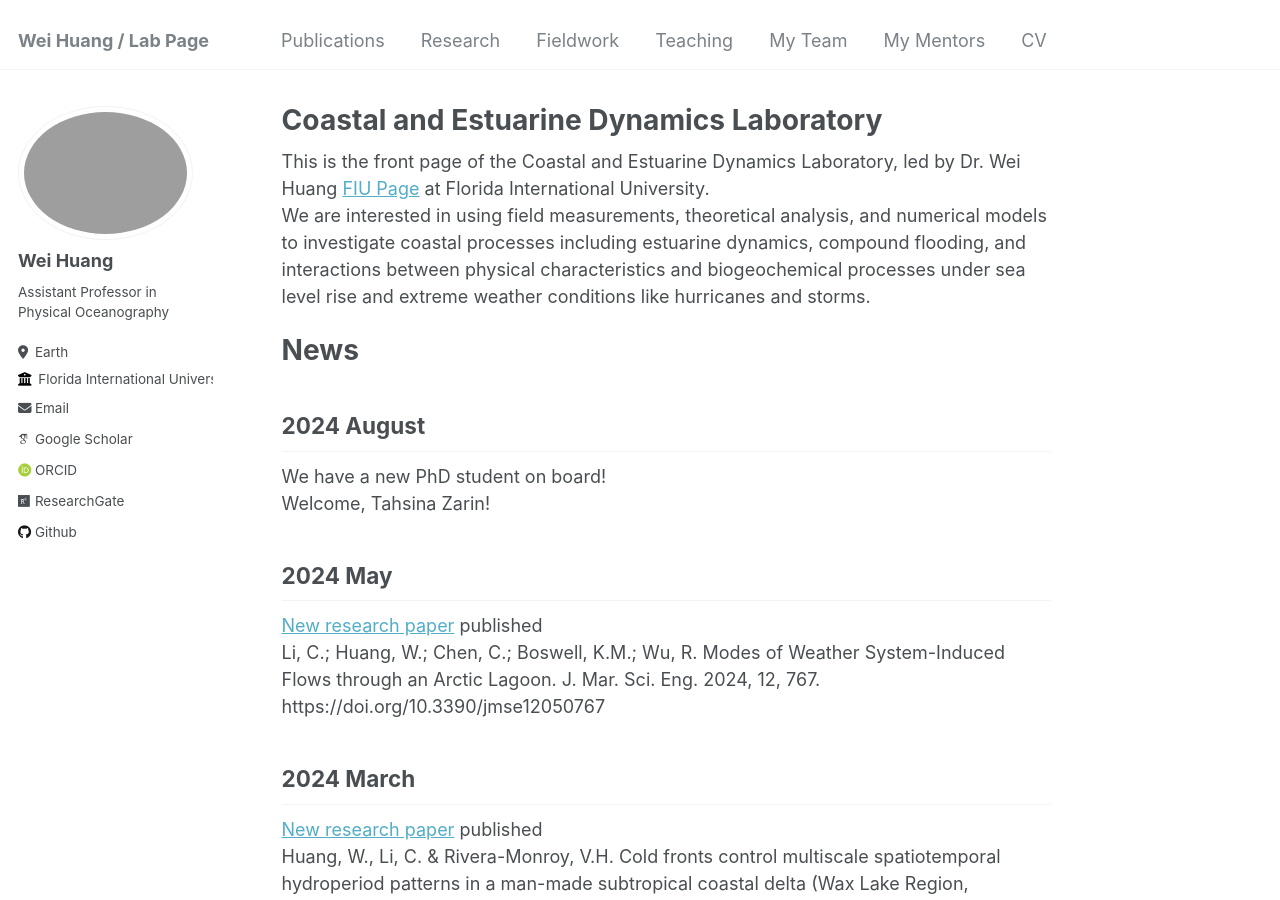
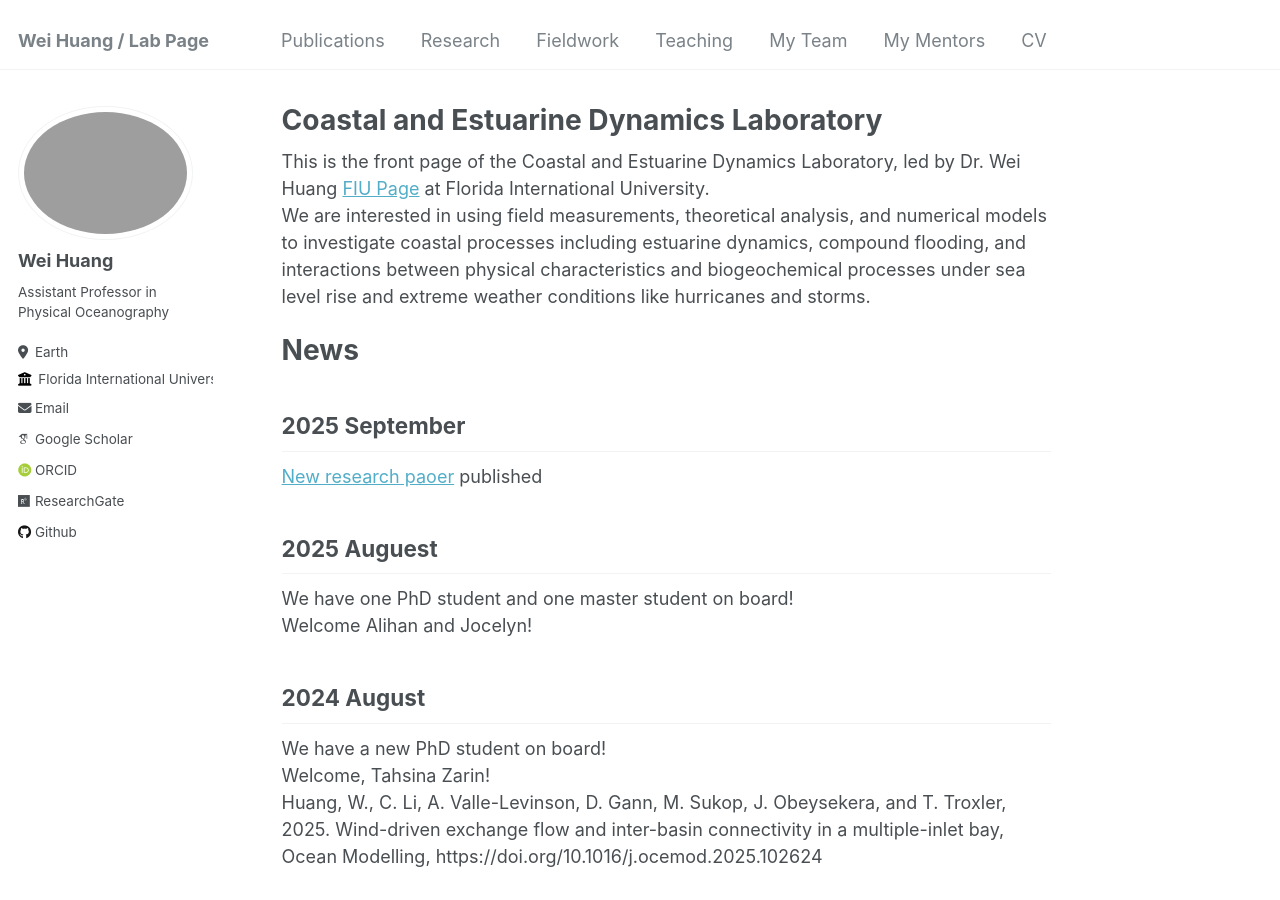
Before and after one commit to huang96169/huang96169.github.io, a Jekyll site: the page built from _pages/about.md, in a window 1280 px wide and 900 px high. Built offline with Jekyll 4.4.1, drawn with Linux system fonts in a browser that asks for light colours; some web fonts are replaced.

Commit message:
Update about.md

```diff
--- a/_pages/about.md
+++ b/_pages/about.md
@@ -12,10 +12,17 @@ We are interested in using field measurements, theoretical analysis, and numeric
 
 News
 ======
+## 2025 September
+[New research paoer](https://doi.org/10.1016/j.ocemod.2025.102624) published <br/>
+
+## 2025 Auguest
+We have one PhD student and one master student on board! <br/>
+Welcome Alihan and Jocelyn!
 
 ## 2024 August <br/>
 We have a new PhD student on board! <br/>
 Welcome, Tahsina Zarin! <br/>
+Huang, W., C. Li, A. Valle-Levinson, D. Gann, M. Sukop, J. Obeysekera, and T. Troxler, 2025. Wind-driven exchange flow and inter-basin connectivity in a multiple-inlet bay, Ocean Modelling, https://doi.org/10.1016/j.ocemod.2025.102624
 
 ## 2024 May <br/>
 [New research paper](https://doi.org/10.3390/jmse12050767) published <br/>
```
